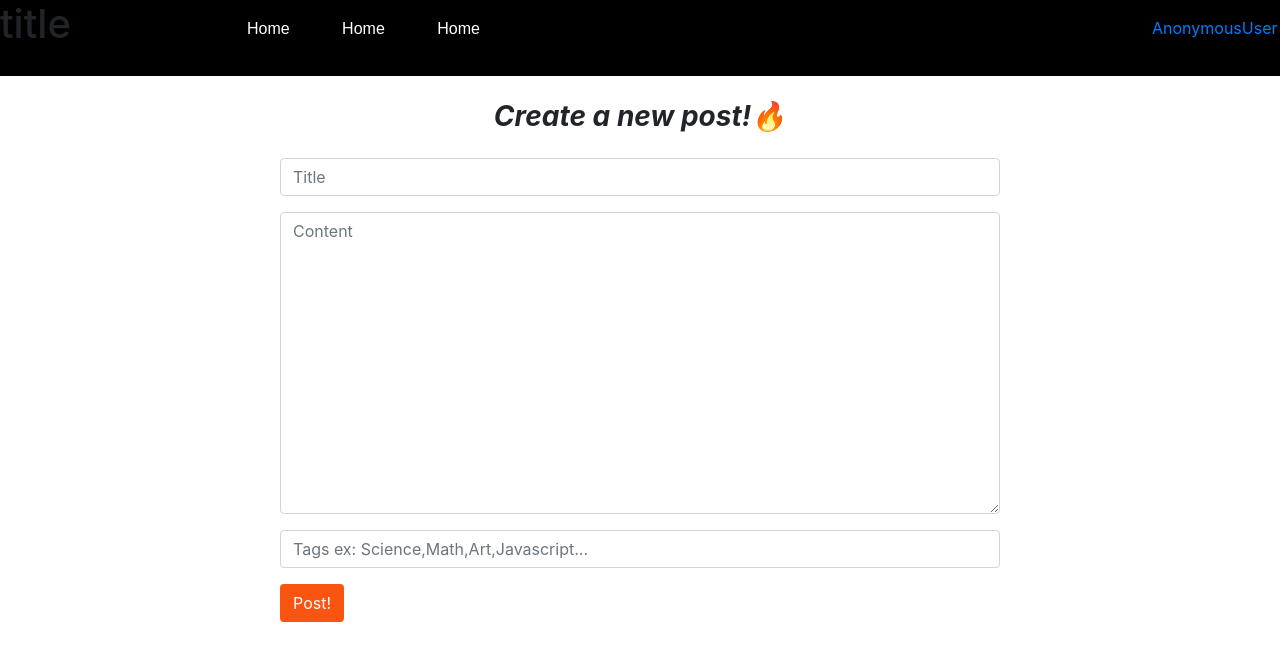
After one commit to Westonside/WebProject, a Django app: template backend/website/templates/website/post.html in a window 1280 px wide; the page is wider, and only the part inside the window is pictured. The commit adds this page. Shown: the top 661 px of that part. Run offline with Django 3.2, Linux system fonts and the light colour scheme; the template is opened without the code that fills it, so the values that code supplies are empty; some libraries are stand-ins or nearby versions.

Commit message:
added post

```diff
--- a/backend/website/templates/website/index.html
+++ b/backend/website/templates/website/index.html
@@ -3,5 +3,9 @@
 {% block title %}Main Page {% endblock %}
 
 {% block body %}
-
+    <div class="container-sm">
+        {%for post in posts %}
+            <b>{{post.title}},</b>
+        {% endfor %}
+    </div>
 {% endblock %}
--- a/backend/website/templates/website/layout.html
+++ b/backend/website/templates/website/layout.html
@@ -5,11 +5,12 @@
     <head>
         <title>{% block title %}{% endblock %}</title>
         <meta name="viewport" content="width=device-width, initial-scale=1.0">
-        <link rel="stylesheet" href="https://stackpath.bootstrapcdn.com/bootstrap/4.1.3/css/bootstrap.min.css" integrity="sha384-MCw98/SFnGE8fJT3GXwEOngsV7Zt27NXFoaoApmYm81iuXoPkFOJwJ8ERdknLPMO" crossorigin="anonymous">
+        <meta charset="UTF-8">
+        <link rel="stylesheet" href="https://stackpath.bootstrapcdn.com/bootstrap/4.4.1/css/bootstrap.min.css" integrity="sha384-Vkoo8x4CGsO3+Hhxv8T/Q5PaXtkKtu6ug5TOeNV6gBiFeWPGFN9MuhOf23Q9Ifjh" crossorigin="anonymous">
+        <link rel="stylesheet" href="{% static 'website/font-awesome/css/all.min.css'%}">
+        <link rel="stylesheet" href="{% static 'website/styling.css'%}">
 
         <script src = "{% static 'website/script.js' %}"></script>
-        <link rel="stylesheet" href="{% static 'website/font-awesome/css/all.min.css'%}">
-        <link rel="stylesheet" href="{% static 'website/styling.css'%}">
     </head>
     <body>
         <div class = "nav">
--- a/backend/website/templates/website/login.html
+++ b/backend/website/templates/website/login.html
@@ -6,7 +6,7 @@
     <meta name="viewport" content="width=device-width, initial-scale=1.0">
     <title>Login</title>
     <link rel="stylesheet" href="{% static 'website/font-awesome/css/all.min.css'%}">
-    <link rel="stylesheet" href="https://stackpath.bootstrapcdn.com/bootstrap/4.3.1/css/bootstrap.min.css" integrity="sha384-ggOyR0iXCbMQv3Xipma34MD+dH/1fQ784/j6cY/iJTQUOhcWr7x9JvoRxT2MZw1T" crossorigin="anonymous">
+    <link rel="stylesheet" href="https://stackpath.bootstrapcdn.com/bootstrap/4.4.1/css/bootstrap.min.css" integrity="sha384-Vkoo8x4CGsO3+Hhxv8T/Q5PaXtkKtu6ug5TOeNV6gBiFeWPGFN9MuhOf23Q9Ifjh" crossorigin="anonymous">
     <link rel="stylesheet" href="{%static 'website/form.css' %}">
     <script src = "{% static 'website/script.js' %}"></script>
 </head>
--- /dev/null
+++ b/backend/website/templates/website/post.html
@@ -0,0 +1,19 @@
+{%extends "website/layout.html" %}
+{%block title%}new post{%endblock%}
+{%block body%}
+   <div class="container-sm mx-auto mt-4 " style="max-width: 750px;">
+      <h3 class="text-center font-italic font-weight-bold mb-4">Create a new post!🔥</h3>
+      <form action="">
+         <div class="form-group">
+            <input class="form-control" type="text" placeholder="Title" >
+         </div>
+         <div class="form-group">
+            <textarea class="form-control" type="text" rows="12" placeholder="Content" ></textarea>
+         </div>
+         <div class="form-group">
+            <input class="form-control" type="text" placeholder="Tags ex: Science,Math,Art,Javascript..." >
+         </div>
+         <button class="btn" style="background-color: rgba(250, 72, 1, 0.932);color:white;">Post!</button>
+      </form>
+   </div>
+{%endblock%}
```
Also changed, not shown: backend/website/templates/website/register.html (+7 -6 lines).
